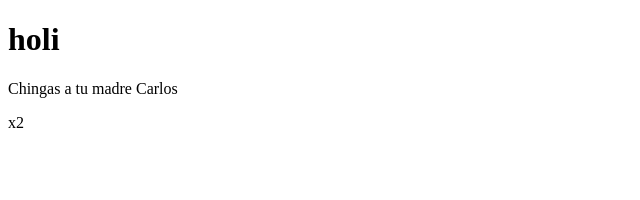
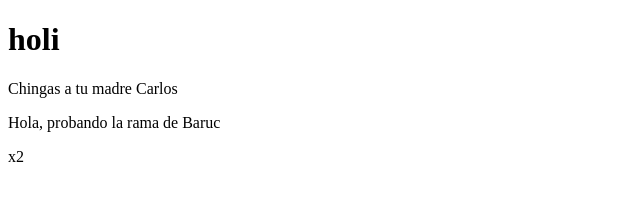
Before and after one commit to pirituli1/becariosProyecto, a plain HTML site: page index.html in a window 1280 px wide. Shown: the whole page, without its empty margins (0-640 px from the left). Drawn offline with Linux system fonts and the light colour scheme.

Commit message:
Probando rama de Baruc

```diff
--- a/index.html
+++ b/index.html
@@ -8,6 +8,7 @@
 <body>
     <h1>holi</h1>
     <p>Chingas a tu madre Carlos</p>
+    Hola, probando la rama de Baruc
     <p>x2</p>
 </body>
 </html>
```
